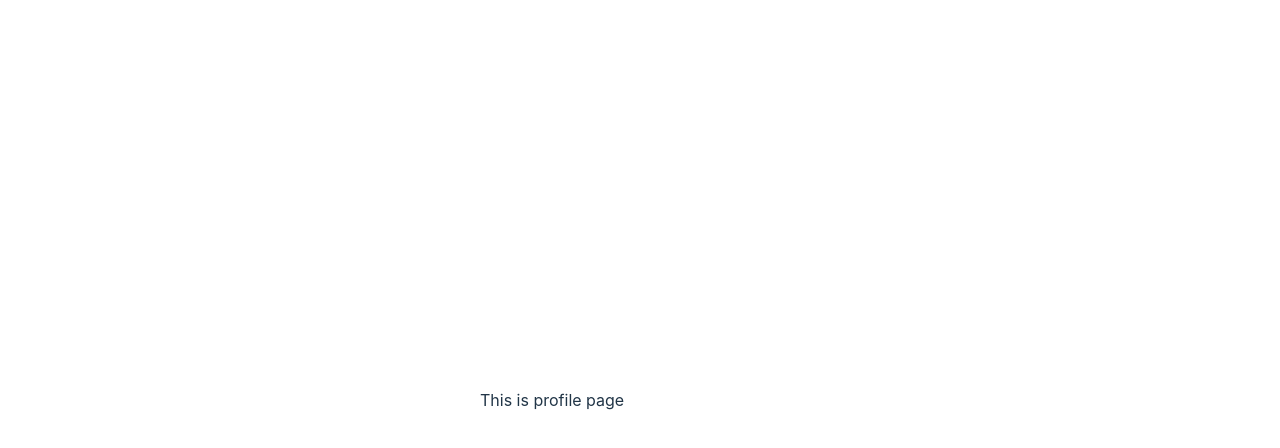
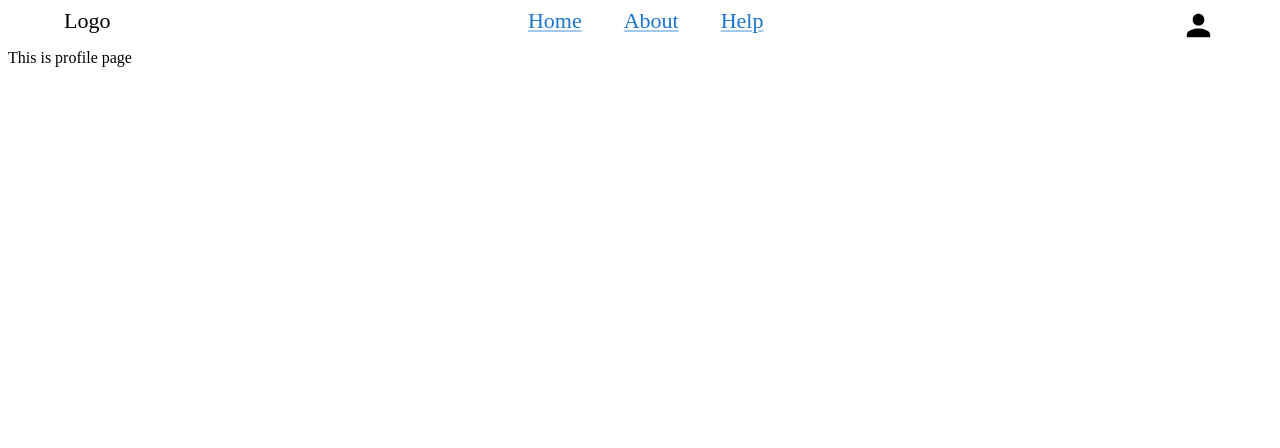
Before and after one commit to abhi6774/AgriGrow, a React (Vite) app in the folder web/: page /Profile in a window 1280 px wide. Shown: the top 448 px of the page. Built offline with nearby package versions, Linux system fonts and the light colour scheme.

Commit message:
new branch

```diff
--- a/web/package.json
+++ b/web/package.json
@@ -12,6 +12,7 @@
   "dependencies": {
     "@emotion/react": "^11.11.4",
     "@emotion/styled": "^11.11.5",
+    "@mui/icons-material": "^5.15.15",
     "@mui/material": "^5.15.15",
     "react": "^18.2.0",
     "react-dom": "^18.2.0",
--- a/web/src/App.tsx
+++ b/web/src/App.tsx
@@ -3,6 +3,7 @@ import Container from '@mui/material/Container';
 import Typography from '@mui/material/Typography';
 import Box from '@mui/material/Box';
 import Link from '@mui/material/Link';
+
 
 export default function App() {
   return (
--- /dev/null
+++ b/web/src/components/Home.tsx
@@ -0,0 +1,9 @@
+import { Box } from '@mui/material';
+
+export default function App() {
+  return (
+        <Box>
+            This is Home page
+        </Box>
+    );
+}
--- /dev/null
+++ b/web/src/components/Nav.tsx
@@ -0,0 +1,22 @@
+import { Box, Link } from "@mui/material";
+import PersonIcon from "@mui/icons-material/Person";
+
+function Nav() {
+  return (
+    <Box sx={{fontSize:"22px",width:"90vw",margin:"auto"}}>
+      <Box sx={{ display: "flex" , top: "10%" , justifyContent:"space-between"}}>
+        <Box>Logo</Box>
+        <Box >
+          <Link href="#">Home</Link>
+          <Link href="#" sx={{margin:"0 42px"}}>About</Link>
+          <Link href="#">Help</Link>
+        </Box>
+        <Box>
+          <PersonIcon fontSize="large" />
+        </Box>
+      </Box>
+    </Box>
+  );
+}
+
+export default Nav;
--- a/web/src/profile.tsx
+++ b/web/src/components/Profile.tsx
@@ -1,8 +1,10 @@
 import { Box } from '@mui/material';
+import Nav from './Nav';
 
 export default function App() {
   return (
         <Box>
+            <Nav />
             This is profile page
         </Box>
     );
--- a/web/src/main.tsx
+++ b/web/src/main.tsx
@@ -1,16 +1,18 @@
 import React from 'react'
 import ReactDOM from 'react-dom/client'
 import App from './App.tsx'
-import Profile from './profile.tsx'
-import './index.css'
+import Profile from './components/Profile.tsx'
+import Home from './components/Home.tsx'
+// import './index.css'
 import { BrowserRouter, Routes, Route } from 'react-router-dom';
 
 ReactDOM.createRoot(document.getElementById('root')!).render(
   <React.StrictMode>
     <BrowserRouter>
-      <Routes>
+      <Routes >
         <Route path="/" Component={App} />
         <Route path="/Profile" Component={Profile} />
+        <Route path="/Home" Component={Home} />
       </Routes>
     </BrowserRouter>
   </React.StrictMode>,
```
Also changed, not shown: 1 other file (tests, documents, lock files or other folders).
